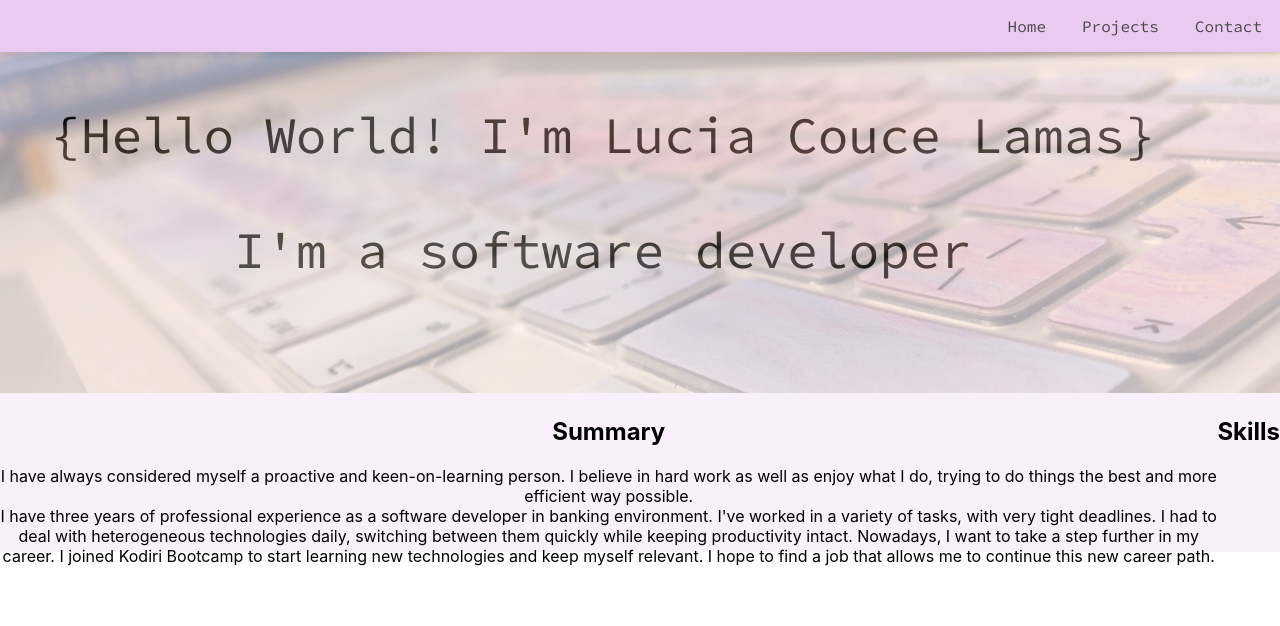
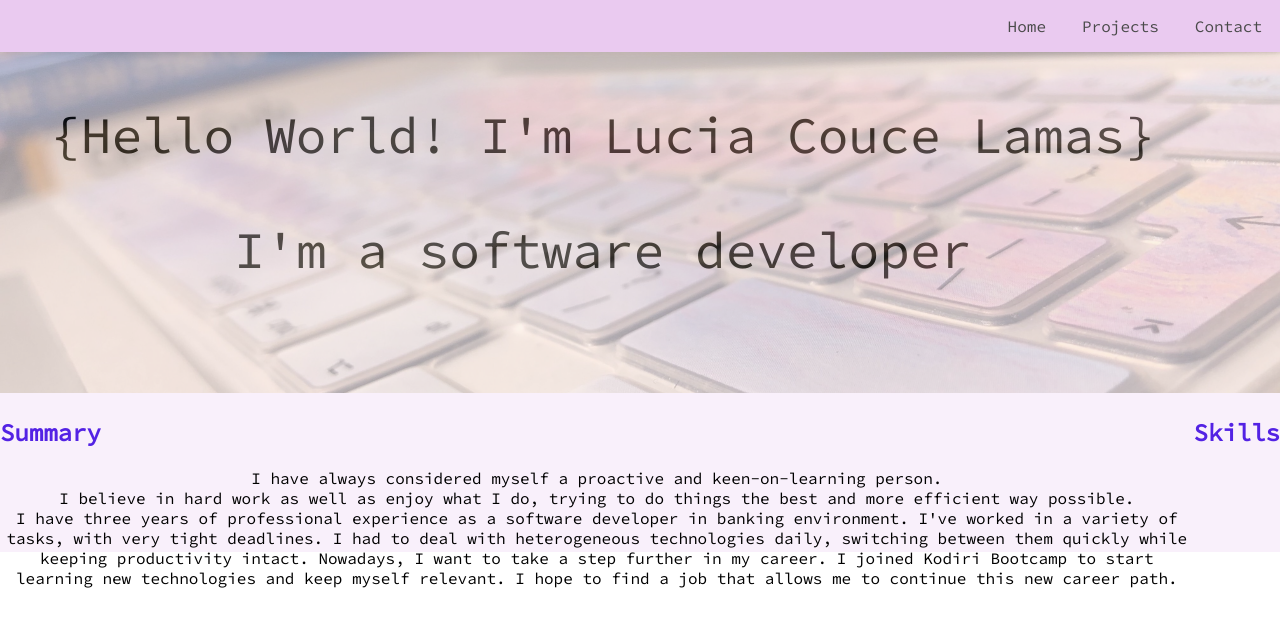
Before and after one commit to LuciaCL/portfolio, a React (Create React App) app: page / in a window 1280 px wide. Shown: the top 626 px of the page. Built offline with nearby package versions, Linux system fonts and the light colour scheme.

Commit message:
consistency in fonts

```diff
--- a/src/frontEnd/home/Home.css
+++ b/src/frontEnd/home/Home.css
@@ -27,19 +27,19 @@
 .Home-container{
     display: flex;
     flex-direction: row;
+    font-family: 'Source Code Pro', monospace;
 }
-.Home-container title{
+.title{
     text-align: left;
     color: rgb(83, 34, 228);
 }
 .Home-container summary {
     order:1;
-    flex-basis: 60%;
+    flex-basis: 40%;
 }
 .Home-container summary-text{
-    text-align: left;
-    text-anchor: 40%;
+    text-align: justify;
 }
 .Home-container skills {
-    order:2;
+    padding: 10px;
 }
--- a/src/frontEnd/home/Home.js
+++ b/src/frontEnd/home/Home.js
@@ -17,7 +17,7 @@ export default function Home(props) {
                     <div className='summary'>
                         <h2 className='title'>Summary</h2>
                         <p className='summary-text'>I have always considered myself a proactive and keen-on-learning person.
-                            I believe in hard work as well as enjoy what I do, trying to do things the best and more efficient way possible.
+                            <br/>I believe in hard work as well as enjoy what I do, trying to do things the best and more efficient way possible.
                            <br/> I have three years of professional experience as a software developer in banking environment.
                             I've worked in a variety of tasks, with very tight deadlines.
                             I had to deal with heterogeneous technologies daily,
```
